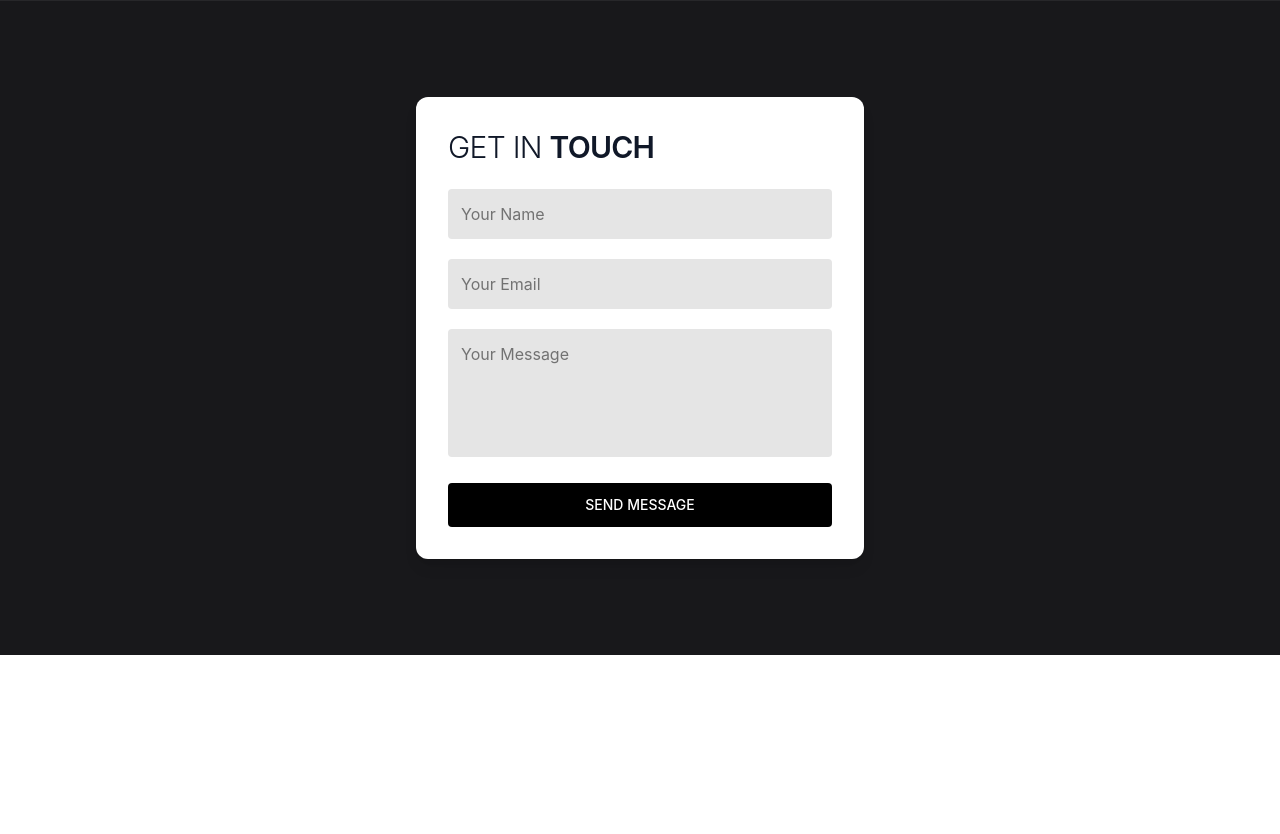
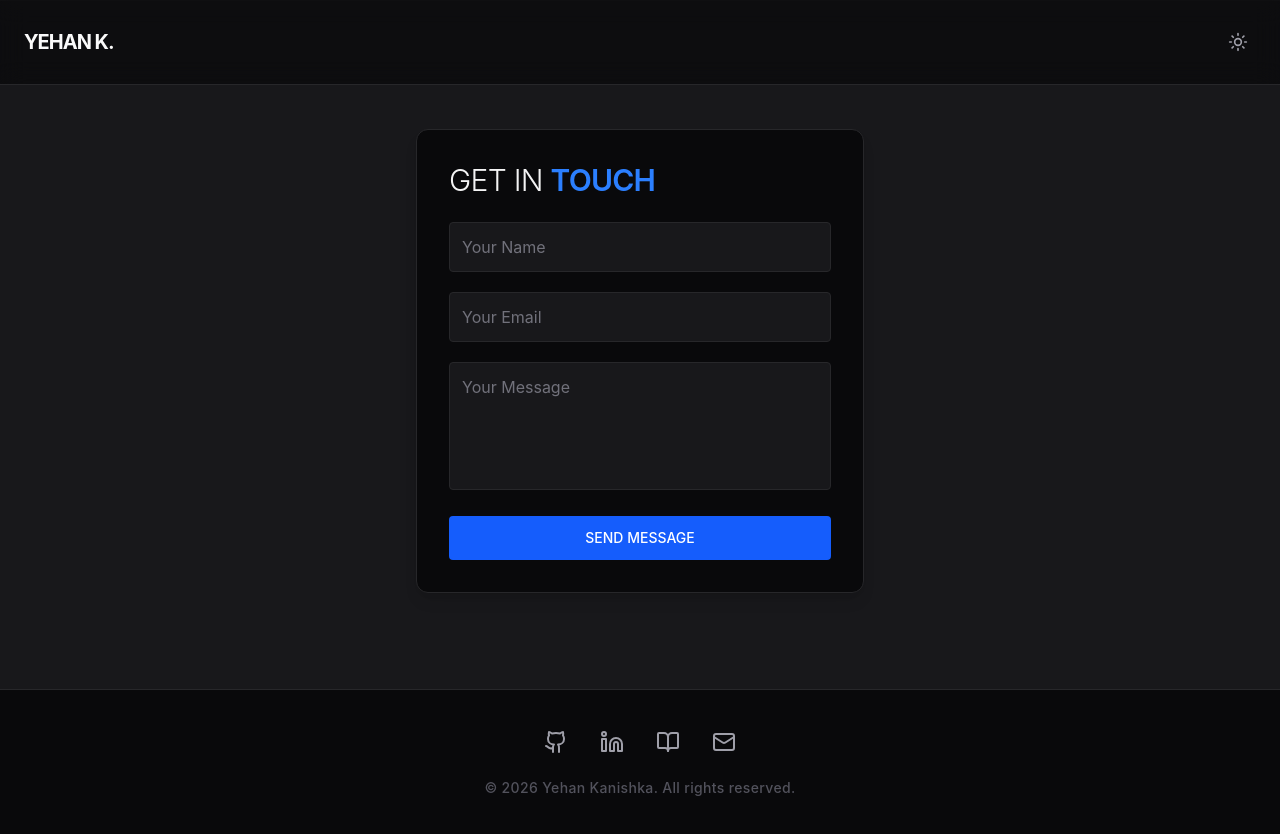
Before and after one commit to BGYKanishka/portfolio_site, a React app: page / in a window 1280 px wide. Shown: the top 834 px of the page. Before the commit the page ends 800 px from the top, so only its background shows below. Built offline with nearby package versions, Linux system fonts and the light colour scheme; the HTML template or start-up script is replaced by a standard one.

Commit message:
feat: add footer and light and dark mode

```diff
--- a/src/App.jsx
+++ b/src/App.jsx
@@ -1,10 +1,47 @@
+import React, { useState, useEffect } from 'react';
+import { Sun, Moon } from 'lucide-react';
 import ContactForm from './components/ContactForm';
+import Footer from './components/Footer';
+
 export default function App() {
+  const [isDark, setIsDark] = useState(true);
+
+  useEffect(() => {
+    if (isDark) {
+      document.documentElement.classList.add('dark');
+    } else {
+      document.documentElement.classList.remove('dark');
+    }
+  }, [isDark]);
+
+  const toggleTheme = () => setIsDark(!isDark);
+
   return (
-      <section id="contact" className="py-24 px-6 bg-zinc-900 border-t border-zinc-800">
+    <div className="min-h-screen flex flex-col bg-zinc-50 text-zinc-900 dark:bg-zinc-950 dark:text-zinc-50 font-sans transition-colors duration-300">
+
+      <nav className="fixed top-0 w-full p-6 flex justify-between items-center z-50 backdrop-blur-md bg-white/70 dark:bg-zinc-950/70 border-b border-zinc-200 dark:border-zinc-800 transition-colors duration-300">
+        <div className="text-xl font-bold tracking-tighter">YEHAN K.</div>
+        <div className="flex items-center space-x-6">
+
+          <button
+            onClick={toggleTheme}
+            className="p-2 rounded-full hover:bg-zinc-200 dark:hover:bg-zinc-800 transition"
+            aria-label="Toggle Theme"
+          >
+            {isDark ? <Sun size={20} className="text-zinc-400 hover:text-white" /> : <Moon size={20} className="text-zinc-600 hover:text-black" />}
+          </button>
+
+        </div>
+      </nav>
+
+      <section id="contact" className="flex-grow pt-32 pb-24 px-6 bg-zinc-100 dark:bg-zinc-900 border-t border-zinc-200 dark:border-zinc-800 transition-colors duration-300">
         <div className="max-w-4xl mx-auto">
           <ContactForm />
         </div>
       </section>
+
+      <Footer />
+
+    </div>
   );
 }
--- a/src/components/ContactForm.jsx
+++ b/src/components/ContactForm.jsx
@@ -1,5 +1,4 @@
 import React, { useState } from 'react';
-import { sendEmail } from '../services/emailService';
 
 export default function ContactForm() {
   const [status, setStatus] = useState("");
@@ -10,21 +9,33 @@ export default function ContactForm() {
 
     const formData = new FormData(event.target);
 
-    // Call the service
-    const result = await sendEmail(formData);
+    formData.append("access_key", "7aec4ef4-499b-4cac-b9a3-1ff49683ee53");
 
-    if (result.success) {
-      setStatus("Message sent successfully!");
-      event.target.reset();
-    } else {
-      setStatus("Failed to send message. Please try again.");
+    try {
+      const response = await fetch("https://api.web3forms.com/submit", {
+        method: "POST",
+        body: formData
+      });
+
+      const data = await response.json();
+
+      if (data.success) {
+        setStatus("Message sent successfully!");
+        event.target.reset();
+      } else {
+        console.error("Error", data);
+        setStatus("Failed to send message. Please try again.");
+      }
+    } catch (error) {
+      console.error("Fetch Error", error);
+      setStatus("An error occurred.");
     }
   };
 
   return (
-    <div className="max-w-md mx-auto p-8 bg-white rounded-xl shadow-lg font-sans">
-      <h2 className="text-3xl font-light tracking-tight text-gray-900 mb-6 uppercase">
-        Get In <span className="font-semibold">Touch</span>
+    <div className="max-w-md mx-auto p-8 bg-white dark:bg-zinc-950 border border-zinc-200 dark:border-zinc-800 rounded-xl shadow-lg font-sans transition-colors duration-300">
+      <h2 className="text-3xl font-light tracking-tight text-zinc-900 dark:text-zinc-100 mb-6 uppercase">
+        Get In <span className="font-semibold text-blue-600 dark:text-blue-500">Touch</span>
       </h2>
 
       <form onSubmit={onSubmit} className="space-y-5">
@@ -34,7 +45,7 @@ export default function ContactForm() {
             name="name"
             required
             placeholder="Your Name"
-            className="w-full p-3 bg-[#e5e5e5] rounded border border-transparent focus:border-black focus:bg-white transition outline-none"
+            className="w-full p-3 bg-zinc-50 dark:bg-zinc-900 text-zinc-900 dark:text-zinc-100 rounded border border-zinc-300 dark:border-zinc-800 focus:border-blue-500 focus:bg-white dark:focus:bg-zinc-800 transition outline-none placeholder-zinc-500"
           />
         </div>
 
@@ -44,7 +55,7 @@ export default function ContactForm() {
             name="email"
             required
             placeholder="Your Email"
-            className="w-full p-3 bg-[#e5e5e5] rounded border border-transparent focus:border-black focus:bg-white transition outline-none"
+            className="w-full p-3 bg-zinc-50 dark:bg-zinc-900 text-zinc-900 dark:text-zinc-100 rounded border border-zinc-300 dark:border-zinc-800 focus:border-blue-500 focus:bg-white dark:focus:bg-zinc-800 transition outline-none placeholder-zinc-500"
           />
         </div>
 
@@ -53,20 +64,20 @@ export default function ContactForm() {
             name="message"
             required
             placeholder="Your Message"
-            className="w-full p-3 bg-[#e5e5e5] rounded border border-transparent focus:border-black focus:bg-white transition outline-none h-32 resize-none"
+            className="w-full p-3 bg-zinc-50 dark:bg-zinc-900 text-zinc-900 dark:text-zinc-100 rounded border border-zinc-300 dark:border-zinc-800 focus:border-blue-500 focus:bg-white dark:focus:bg-zinc-800 transition outline-none h-32 resize-none placeholder-zinc-500"
           ></textarea>
         </div>
 
         <button
           type="submit"
-          className="w-full bg-black text-white font-medium py-3 rounded text-sm hover:bg-gray-800 transition duration-300"
+          className="w-full bg-blue-600 hover:bg-blue-700 dark:bg-blue-600 dark:hover:bg-blue-500 text-white font-medium py-3 rounded text-sm transition duration-300"
         >
           SEND MESSAGE
         </button>
       </form>
 
       {status && (
-        <div className="mt-4 text-center text-sm font-medium text-gray-600">
+        <div className="mt-4 text-center text-sm font-medium text-zinc-600 dark:text-zinc-400">
           {status}
         </div>
       )}
--- /dev/null
+++ b/src/components/Footer.jsx
@@ -0,0 +1,59 @@
+import React from 'react';
+import { Github, Linkedin, BookOpen, Mail } from 'lucide-react';
+
+export default function Footer() {
+  const currentYear = new Date().getFullYear();
+
+  return (
+    <footer className="bg-zinc-100 dark:bg-zinc-950 py-10 border-t border-zinc-200 dark:border-zinc-800 flex flex-col items-center transition-colors duration-300">
+
+
+      <div className="flex space-x-8 mb-6">
+
+        <a
+          href="https://github.com/BGYKanishka"
+          target="_blank"
+          rel="noreferrer"
+          className="text-zinc-500 dark:text-zinc-400 hover:text-black dark:hover:text-white transition duration-300"
+          aria-label="GitHub"
+        >
+          <Github size={24} />
+        </a>
+
+        <a
+          href="https://www.linkedin.com/in/yehan-kanishka/"
+          target="_blank"
+          rel="noreferrer"
+          className="text-zinc-500 dark:text-zinc-400 hover:text-blue-600 dark:hover:text-blue-500 transition duration-300"
+          aria-label="LinkedIn"
+        >
+          <Linkedin size={24} />
+        </a>
+
+        <a
+          href="https://medium.com/@bgykanishka"
+          target="_blank"
+          rel="noreferrer"
+          className="text-zinc-500 dark:text-zinc-400 hover:text-emerald-600 dark:hover:text-emerald-500 transition duration-300"
+          aria-label="Medium"
+        >
+          <BookOpen size={24} />
+        </a>
+
+        <a
+          href="mailto:bgykanishka@gmail.com"
+          className="text-zinc-500 dark:text-zinc-400 hover:text-red-500 dark:hover:text-red-400 transition duration-300"
+          aria-label="Email"
+        >
+          <Mail size={24} />
+        </a>
+
+      </div>
+
+      <p className="text-zinc-500 dark:text-zinc-600 text-sm font-medium tracking-wide">
+        &copy; {currentYear} Yehan Kanishka. All rights reserved.
+      </p>
+
+    </footer>
+  );
+}
--- a/src/index.css
+++ b/src/index.css
@@ -1 +1,2 @@
 @import "tailwindcss";
+@custom-variant dark (&:is(.dark *));
```
